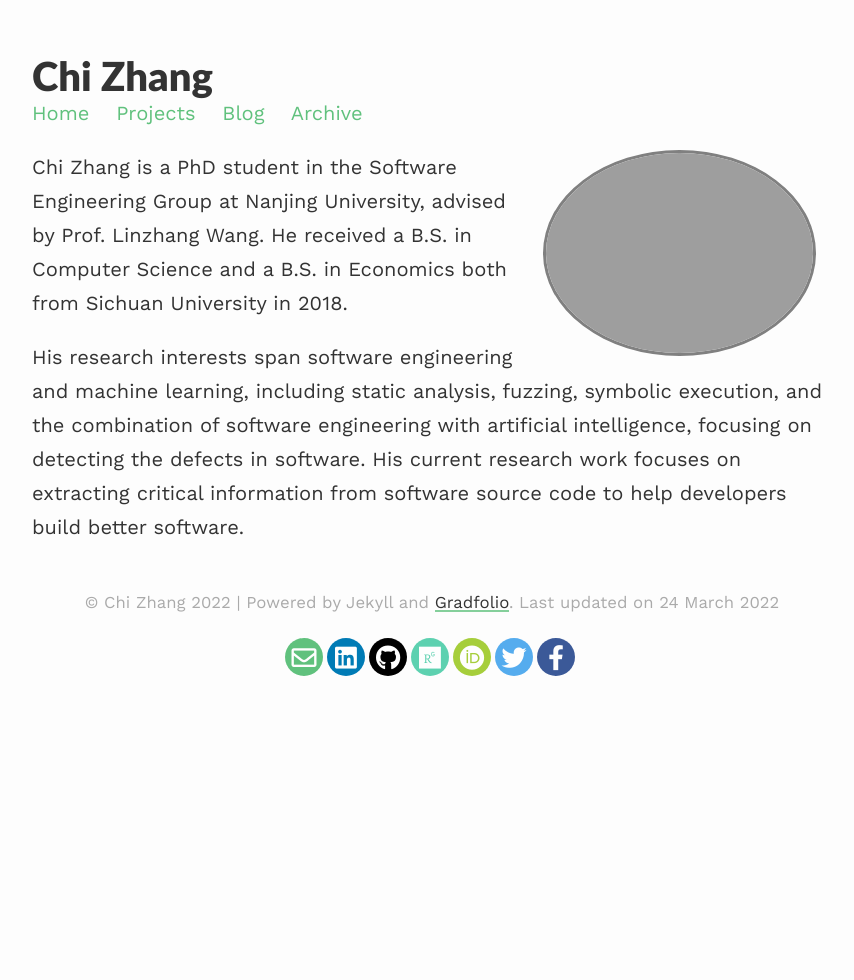
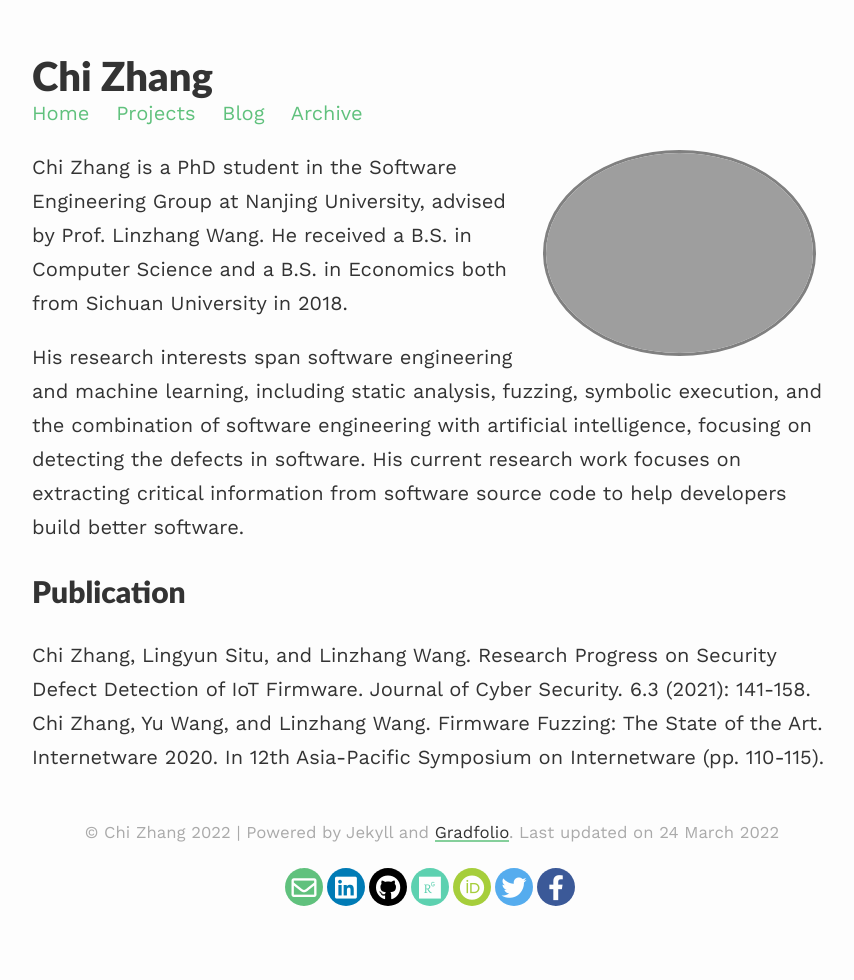
Before and after one commit to ch1zhang/ch1zhang.github.io, a Jekyll site: the page built from index.md, in a window 1280 px wide. Shown: the whole page, without its empty margins (208-1062 px from the left). Built offline with Jekyll 4.4.1, drawn with Linux system fonts in a browser that asks for light colours; nearby versions of some CDN libraries.

Commit message:
add publication

```diff
--- a/index.md
+++ b/index.md
@@ -10,3 +10,7 @@ published: true
 Chi Zhang is a PhD student in the Software Engineering Group at Nanjing University, advised by Prof. Linzhang Wang. He received a B.S. in Computer Science and a B.S. in Economics both from Sichuan University in 2018.
 
 His research interests span software engineering and machine learning, including static analysis, fuzzing, symbolic execution, and the combination of software engineering with artificial intelligence, focusing on detecting the defects in software. His current research work focuses on extracting critical information from software source code to help developers build better software.
+
+## Publication
+Chi Zhang, Lingyun Situ, and Linzhang Wang. Research Progress on Security Defect Detection of IoT Firmware. Journal of Cyber Security. 6.3 (2021): 141-158.
+Chi Zhang, Yu Wang, and Linzhang Wang. Firmware Fuzzing: The State of the Art. Internetware 2020. In 12th Asia-Pacific Symposium on Internetware (pp. 110-115).
```
